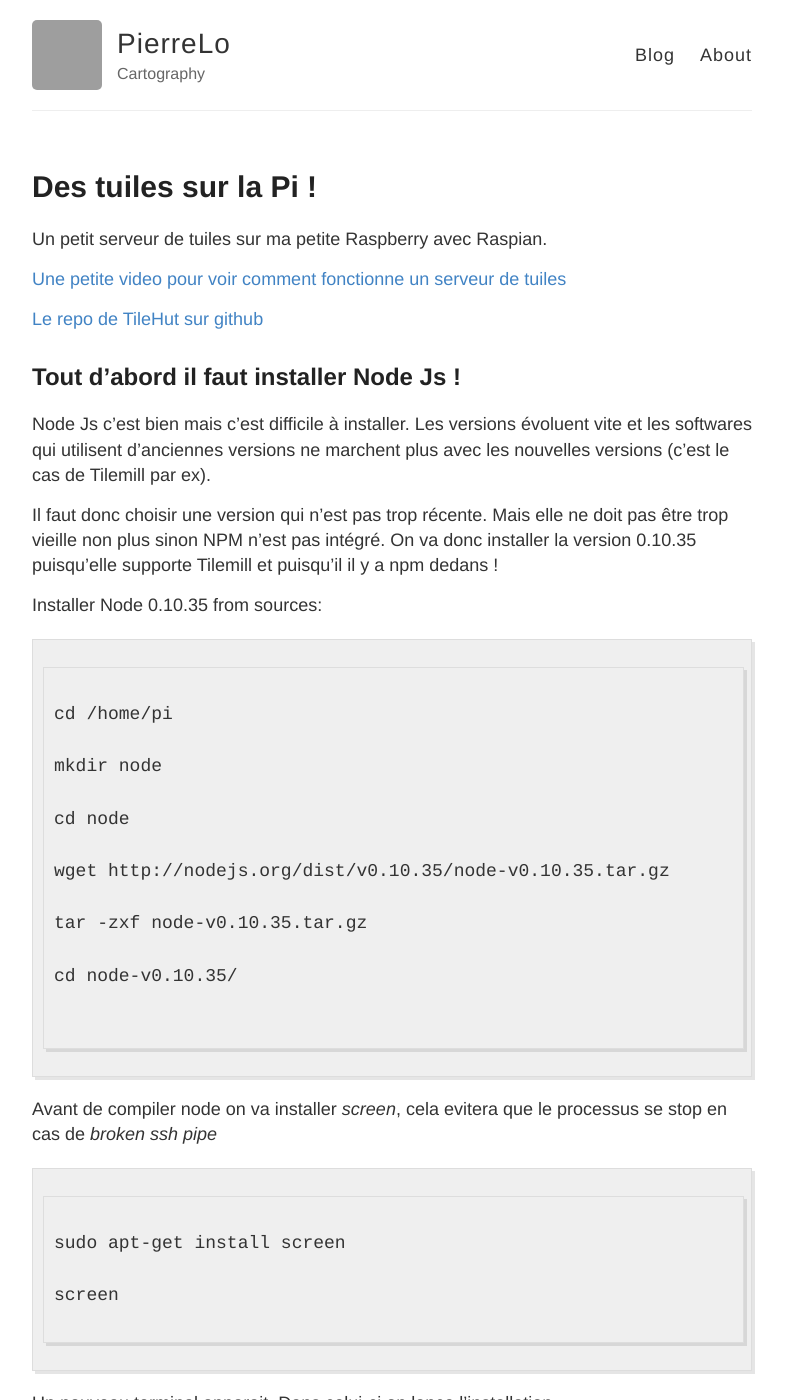
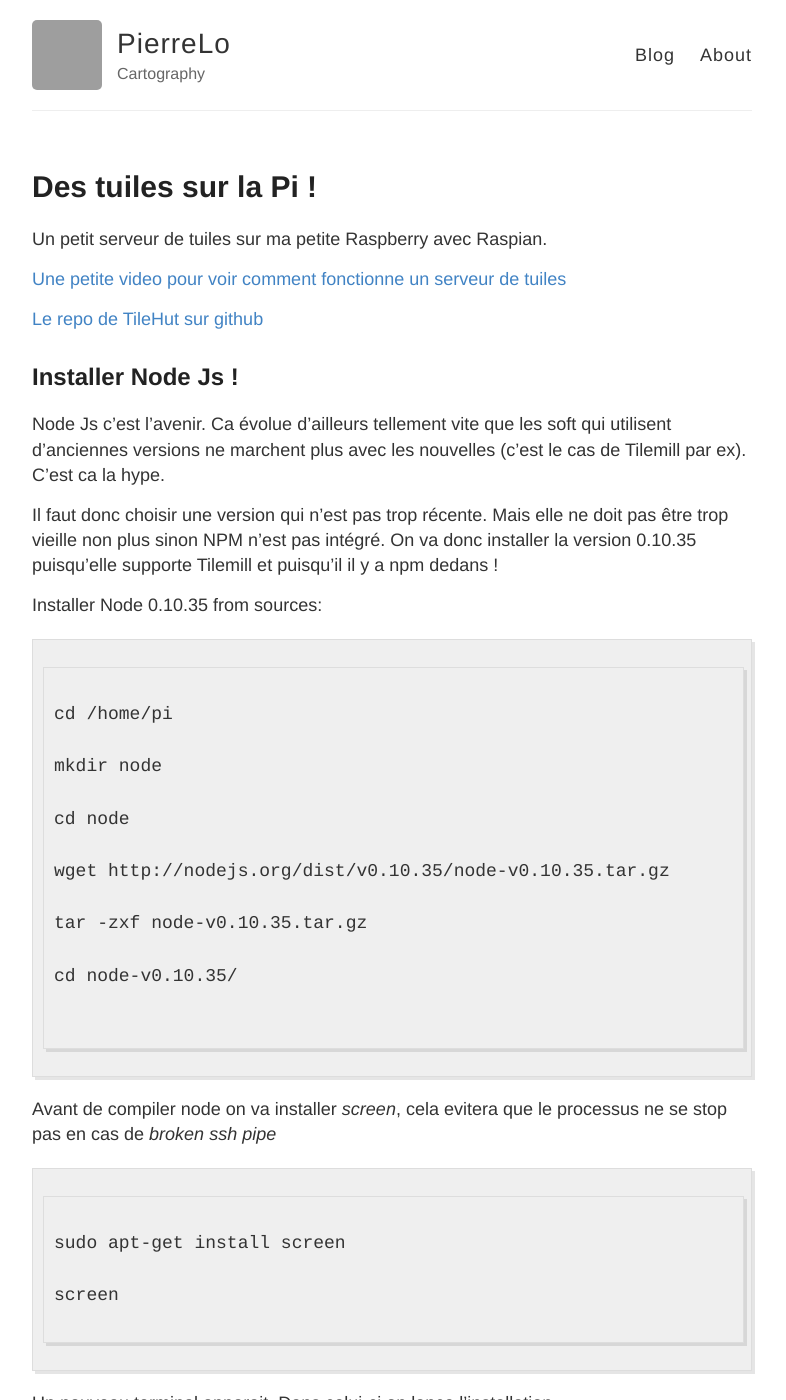
Before and after one commit to pierrelorioux/pierrelorioux.github.io, a Jekyll site: the page built from _posts/2015-5-27-rasp.md, in a window 1280 px wide and 1400 px high. Shown: the whole window, without its empty margins (248-1034 px from the left). Built offline with Jekyll 4.4.1, drawn with Linux system fonts in a browser that asks for light colours; Markdown is read by kramdown in place of the engine named in the settings; some of the changed text lies outside the part shown; grey boxes are pictures that could not be loaded.

Commit message:
chat commit

````diff
--- a/_posts/2015-5-27-rasp.md
+++ b/_posts/2015-5-27-rasp.md
@@ -10,9 +10,9 @@ Un petit serveur de tuiles sur ma petite Raspberry avec Raspian.
 [Le repo de TileHut sur github](https://github.com/b-g/tilehut)
 
 
-##Tout d'abord il faut installer Node Js !
+##Installer Node Js !
 
-Node Js c'est bien mais c'est difficile à installer. Les versions évoluent vite et les softwares qui utilisent d'anciennes versions ne marchent plus avec les nouvelles versions (c'est le cas de Tilemill par ex).
+Node Js c'est l'avenir. Ca évolue d'ailleurs tellement vite que les soft qui utilisent d'anciennes versions ne marchent plus avec les nouvelles (c'est le cas de Tilemill par ex). C'est ca la hype.
 
 Il faut donc choisir une version qui n'est pas trop récente. Mais elle ne doit pas être trop vieille non plus sinon NPM n'est pas intégré. On va donc installer la version 0.10.35 puisqu'elle supporte Tilemill et puisqu'il il y a npm dedans !
 
@@ -39,7 +39,7 @@ cd node-v0.10.35/
 
 
 
-Avant de compiler node on va installer *screen*, cela evitera que le processus se stop en cas de *broken ssh pipe*
+Avant de compiler node on va installer *screen*, cela evitera que le processus ne se stop pas en cas de *broken ssh pipe*
 
 ```
 
````
Also changed, not shown: other parts of _posts/2015-5-27-rasp.md (+3 -3 lines).
